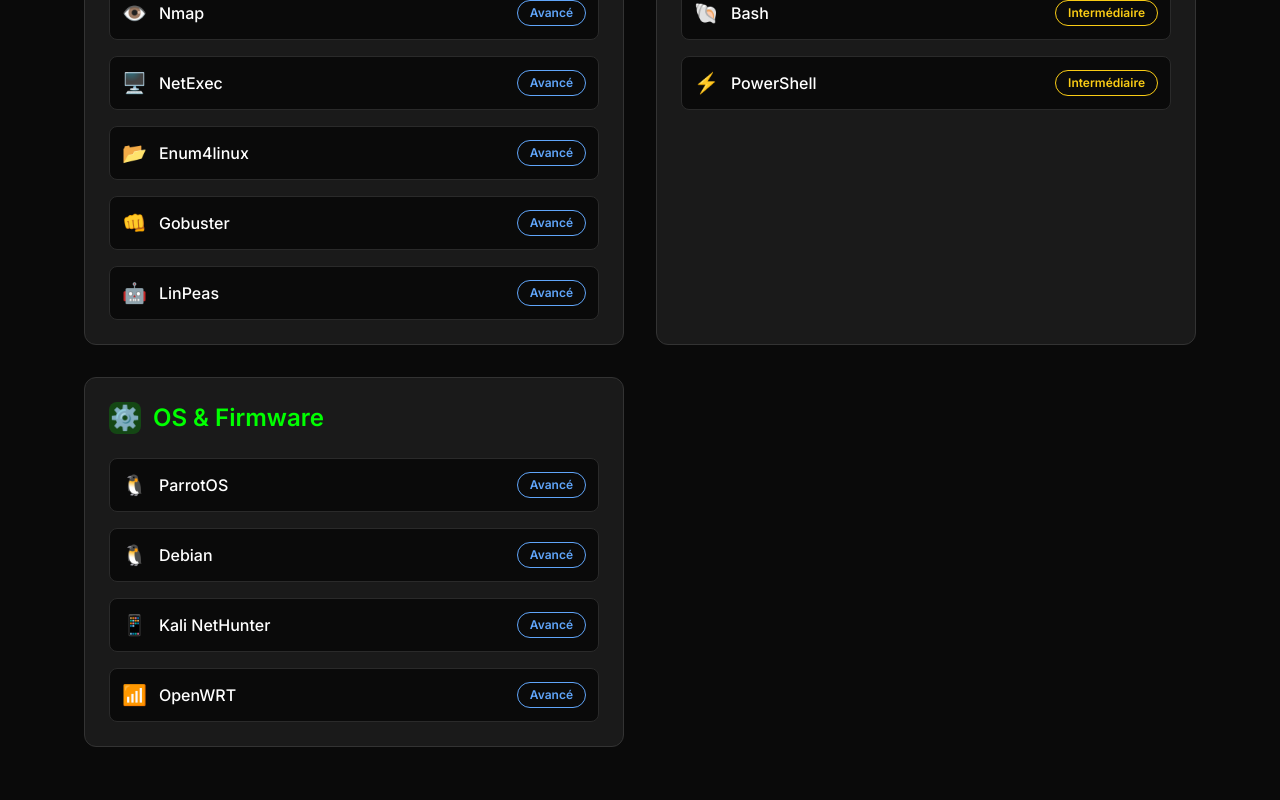
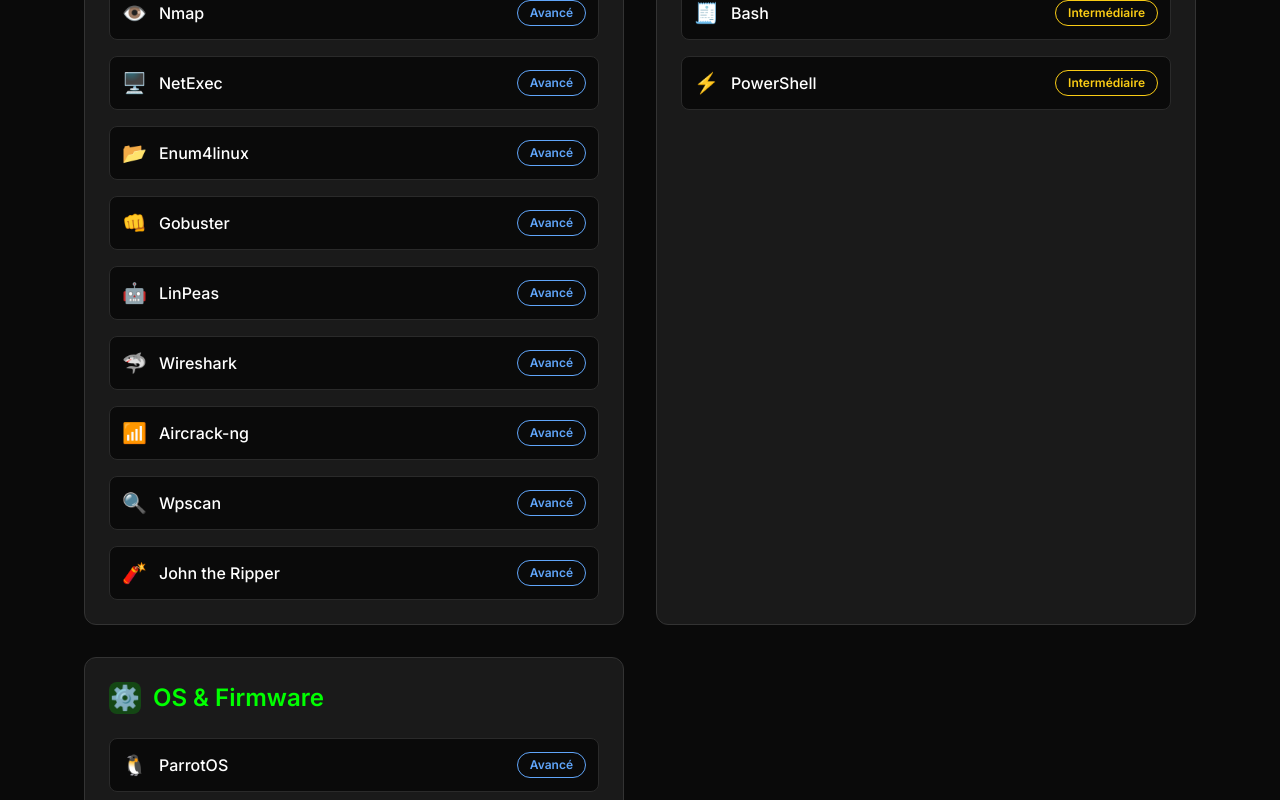
Before and after one commit to M0rPH3U53/M0rPH3U53.github.io, a React (Vite) app: page / in a window 1280 px wide. Shown: the part 2141-2941 px from the top of the page. Built offline with nearby package versions, Linux system fonts and the light colour scheme.

Commit message:
Update Skills.tsx

```diff
--- a/src/components/Skills.tsx
+++ b/src/components/Skills.tsx
@@ -12,6 +12,10 @@ const Skills: React.FC = () => {
         { name: 'Enum4linux', level: 'Avancé', icon: '📂' },
         { name: 'Gobuster', level: 'Avancé', icon: '👊' },
         { name: 'LinPeas', level: 'Avancé', icon: '🤖' },
+        { name: 'Wireshark', level: 'Avancé', icon: '🦈' },
+        { name: 'Aircrack-ng', level: 'Avancé', icon: '📶' },
+        { name: 'Wpscan', level: 'Avancé', icon: '🔍' },
+        { name: 'John the Ripper', level: 'Avancé', icon: '🧨' },
       ]
     },
     {
@@ -19,7 +23,7 @@ const Skills: React.FC = () => {
       icon: '💻',
       skills: [
         { name: 'Python', level: 'Intermédiaire', icon: '🐍' },
-        { name: 'Bash', level: 'Intermédiaire', icon: '🐚' },
+        { name: 'Bash', level: 'Intermédiaire', icon: '🧾' },
         { name: 'PowerShell', level: 'Intermédiaire', icon: '⚡' },
       ]
     },
```
